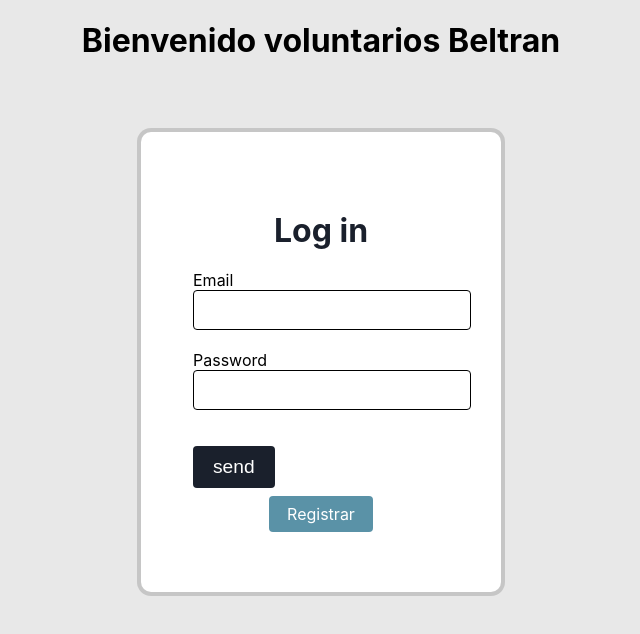
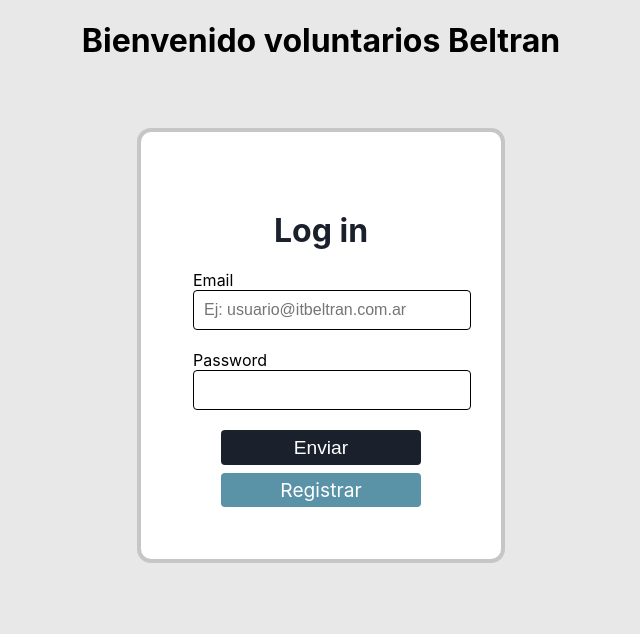
Before and after one commit to fer-peralta/ppiii-server, a React (Create React App) app in the folder client/: page / in a window 1280 px wide. Shown: the top 634 px of the page, without its empty margins (319-959 px from the left). Built offline with nearby package versions, Linux system fonts and the light colour scheme.

Commit message:
finish all session routes

```diff
--- a/client/src/App.js
+++ b/client/src/App.js
@@ -1,33 +1,30 @@
-import React from "react"
+import React from 'react'
 // import MainForm from './components/MainForm.js';
-import './App.css';
-import { QueryClientProvider, QueryClient } from 'react-query';
-import { ReactQueryDevtools } from 'react-query/devtools';
-import Login from "./components/Login/Login.js";
-import Register from "./components/Register/register";
-import Profile from "./components/UserProfile/USerProfile";
-import { BrowserRouter, Routes, Route } from "react-router-dom";
+import './App.css'
+import { QueryClientProvider, QueryClient } from 'react-query'
+import { ReactQueryDevtools } from 'react-query/devtools'
+import Login from './components/Login/Login.js'
+import Register from './components/Register/register'
+import Profile from './components/UserProfile/USerProfile'
+import Error404 from './components/Error404/Error404'
+import { BrowserRouter, Routes, Route } from 'react-router-dom'
 
+const queryClient = new QueryClient()
 
-const queryClient = new QueryClient();
-
-
-function App() {
-
+function App () {
   return (
     <BrowserRouter>
       <QueryClientProvider client={queryClient}>
-
         <Routes>
           <Route path='/' element={<Login />} />
           <Route path='/register' element={<Register />} />
           <Route path='/profile' element={<Profile />} />
-          <Route path='*' element={<h1>NOT FOUND !</h1>} />
+          <Route path='*' element={<Error404 />} />
         </Routes>
         <ReactQueryDevtools initialIsOpen={false} />
       </QueryClientProvider>
     </BrowserRouter>
-  );
+  )
 }
 
-export default App;
+export default App
--- /dev/null
+++ b/client/src/components/Error404/Error404.js
@@ -0,0 +1,27 @@
+import './Error404.css'
+import { useNavigate } from 'react-router-dom'
+
+const Error404 = () => {
+  //   const navigate = useNavigate()
+
+  //   const handleLogOut = async () => {
+  //     setLogout(true)
+  //   }
+
+  //   useEffect(() => {
+  //     if (logout === true) {
+  //       setTimeout(() => {
+  //         navigate('/')
+  //       }, '500')
+  //     }
+  //   }, [navigate, logout])
+
+  return (
+    <>
+      <h1>Error 404</h1>
+      <h2>Página no encontrada</h2>
+    </>
+  )
+}
+
+export default Error404
--- a/client/src/components/Login/Login.js
+++ b/client/src/components/Login/Login.js
@@ -1,11 +1,10 @@
 import { useState } from 'react'
-// import axios from 'axios'
 import './login.css'
 import { Link, Navigate } from 'react-router-dom'
-//mport Profile from '../UserProfile/USerProfile';
 import { redirect } from 'react-router-dom'
+import { config } from '../../config/config'
+
 const Login = () => {
-  // const [data, setdata] = useState({});
   const [miLogin, setMiLogin] = useState(false)
   const [email, setEmail] = useState('')
   const [password, setPassword] = useState('')
@@ -15,16 +14,10 @@ const Login = () => {
 
     try {
       const Post = { email, password }
-      const URL = 'http://localhost:8080/api/session/login'
+      const URL = `${config.REACT_APP_API_BASE_URL}session/login`
 
-      //   const response = () => {
-      //     const resp = axios
-      //       .post(URL, Post, {
-      //         headers: { 'Content-type': 'application/json' },
-      //         withCredentials: true
-      //       })
       const options = {
-        method: 'POST', // O 'PATCH' si corresponde
+        method: 'POST',
         body: JSON.stringify(Post),
         headers: {
           'Content-Type': 'application/json'
@@ -56,6 +49,7 @@ const Login = () => {
               type='email'
               name='email'
               value={email}
+              placeholder='Ej: usuario@itbeltran.com.ar'
               onChange={e => setEmail(e.target.value)}
             />
             <label className='label' htmlFor='password'>
@@ -68,11 +62,11 @@ const Login = () => {
               value={password}
               onChange={e => setPassword(e.target.value)}
             />
-            <button type='submit' className='submit'>
-              send
-            </button>
             <div className='botones'>
-              <Link to='/register' className='submitR'>
+              <button type='submit' className='login-btn'>
+                Enviar
+              </button>
+              <Link to='/register' className='register-btn'>
                 Registrar
               </Link>
             </div>
--- a/client/src/components/Login/login.css
+++ b/client/src/components/Login/login.css
@@ -15,7 +15,7 @@ form {
     max-width: 320px;
     width: 100%;
     background-color: #fff;
-    box-shadow: 0px 0px 0px 4px rgba(52, 52, 53, 0.185);
+    box-shadow: 0px 0px 0px 3px rgba(52, 52, 53, 0.185);
     border-radius: 10px;
 }
 
@@ -27,7 +27,7 @@ form {
 }
 
 .label {
-    color: rgb(0, 0, 0);
+    color: #1a202c;
     margin-bottom: 4px;
 }
 
@@ -39,7 +39,7 @@ form {
     font-size: 1rem;
     color: #4a5568;
     outline: none;
-    border: 1px solid black;
+    border: 1px solid #1a202c;
     border-radius: 4px;
     transition: all 0.2s ease-in-out;
 }
@@ -50,38 +50,43 @@ form {
 }
 
 
-.submit {
+.login-btn {
+    width: 200px;
+    height: 35.4px;
     text-decoration: none;
     margin-bottom: 0.5rem;
     background-color: #1a202c;
     color: #fff;
     border: none;
     border-radius: 4px;
-    padding: 10px 20px;
+    /* padding: 10px 20px; */
     font-size: 1.2rem;
     cursor: pointer;
     transition: all 0.2s ease-in-out;
 }
 
-.submit:hover {
+.login-btn:hover {
+    transition: 0.7s;
     background-color: #c9cfdc;
     color: #403f4b;
 }
 
-.submitR {
+.register-btn {
+    width: 190px;
+    text-align: center;
     text-decoration: none;
-    margin-bottom: 0.5rem;
     background-color: #5a92a7;
     color: #fff;
     border: none;
     border-radius: 4px;
-    padding: 8px 18px;
-    font-size: 1rem;
+    /* padding: 8px 18px; */
+    font-size: 1.2rem;
     cursor: pointer;
     transition: all 0.2s ease-in-out;
 }
 
-.submitR:hover {
+.register-btn:hover {
+    transition: 0.7s;
     background-color: #c9cfdc;
     color: #403f4b;
 }
@@ -90,4 +95,21 @@ form {
     display: flex;
     flex-direction: column;
     align-items: center;
+
 }
+
+.botones>button,
+a {
+    padding: 5px 5px;
+}
+
+@media only screen and (max-width: 400px) {
+    .contenedorLogin {
+        display: flex;
+        justify-content: center;
+    }
+
+    .botones {
+        margin-left: 2vh;
+    }
+}
--- a/client/src/components/Register/register.js
+++ b/client/src/components/Register/register.js
@@ -1,6 +1,7 @@
 import { useState } from 'react'
 import { Link, redirect } from 'react-router-dom'
 import '../Register/register.css'
+import { config } from '../../config/config'
 
 const Register = () => {
   const [email, setEmail] = useState('')
@@ -15,10 +16,10 @@ const Register = () => {
     e.preventDefault()
     try {
       const Post = { email, password, name, surname, adress, age, phone }
-            const URL = 'http://localhost:8080/api/session/signup'
+      const URL = `${config.REACT_APP_API_BASE_URL}session/signup`
 
       const options = {
-                method: 'POST', // O 'PATCH' si corresponde
+        method: 'POST',
         body: JSON.stringify(Post),
         headers: {
           'Content-Type': 'application/json'
@@ -29,7 +30,7 @@ const Register = () => {
         .then(resp => resp.json())
         .then(data => localStorage.setItem('token', data.access_token))
       redirect('http://localhost:8080/')
-            alert("Registro exitoso.")
+      alert('Registro exitoso.')
     } catch (error) {
       console.error(error)
     }
@@ -98,8 +99,8 @@ const Register = () => {
           <button type='submit' className='submit'>
             send
           </button>
-                    <Link to='/profile' className='submit'>
-                        Ingresar
+          <Link to='/' className='submit'>
+            Ir a Log in
           </Link>
         </form>
       </div>
--- a/client/src/components/UserProfile/USerProfile.js
+++ b/client/src/components/UserProfile/USerProfile.js
@@ -1,25 +1,28 @@
-import { useEffect } from 'react'
+import { useEffect, useState } from 'react'
 import './UserProfile.css'
 import { useQuery } from 'react-query'
-import { redirect } from 'react-router-dom'
+import { useNavigate } from 'react-router-dom'
+import { config } from '../../config/config'
 
 const Profile = () => {
+  const [logout, setLogout] = useState(false)
+  const navigate = useNavigate()
 
   const handleLogOut = async () => {
+    window.localStorage.removeItem('token')
+    setLogout(true)
+  }
 
-        window.localStorage.removeItem('token');
-        window.location.href = 'http://localhost:3000/';
+  useEffect(() => {
+    if (logout === true) {
+      setTimeout(() => {
+        navigate('/')
+      }, '500')
     }
-    // useEffect(() => {
-    //     handleLogOut()
-    // }, []);
+  }, [navigate, logout])
 
-
-    const url1 = 'http://localhost:8080/api/session/profile'
-
+  const URL = `${config.REACT_APP_API_BASE_URL}session/profile`
   const token = JSON.stringify(localStorage.getItem('token'))
-
-    console.log(token)
 
   const options = {
     method: 'GET',
@@ -31,7 +34,7 @@ const Profile = () => {
   }
 
   const getUsers = async () => {
-        const response = await fetch(url1, options)
+    const response = await fetch(URL, options)
     return response.json()
   }
   const { data, status } = useQuery('users', getUsers)
@@ -47,8 +50,13 @@ const Profile = () => {
   return (
     <div className='user'>
       <div className='right'>
-                <p>Bienvenido {data.User.email}</p>
-                <button onClick={handleLogOut} className='submitR'>Cerrar sesion</button>
+        <h1>Bienvenido a tu perfil</h1>
+        <h2>
+          {data.User.name} {data.User.surname}
+        </h2>
+        <button onClick={handleLogOut} className='submitR'>
+          Cerrar sesion
+        </button>
       </div>
     </div>
   )
--- a/client/src/config/config.js
+++ b/client/src/config/config.js
@@ -1,17 +1,9 @@
-const persistence = () => {
-    if (REACT_APP_API_MODE === "LOCAL") {
-        console.log("LOCAL mode selected")
-        return process.env.REACT_APP_API_BASE_URL_LOCAL
-    } else if (REACT_APP_API_MODE === "CLOUD") {
-        console.log("CLOUD mode selected")
-        return process.env.REACT_APP_API_BASE_URL_CLOUD
-    } else {
-        console.log("There's no mode selected, LOCAL was setted by default")
-        return process.env.REACT_APP_API_BASE_URL_LOCAL
-    }
+export const config = {
+  REACT_APP_API_MODE: process.env.REACT_APP_API_MODE,
+  REACT_APP_API_BASE_URL:
+    process.env.REACT_APP_API_MODE === 'LOCAL'
+      ? process.env.REACT_APP_API_BASE_URL_LOCAL
+      : process.env.REACT_APP_API_BASE_URL_CLOUD
 }
 
-export const config = {
-    REACT_APP_API_MODE: process.env.REACT_APP_API_MODE,
-    REACT_APP_API_BASE_URL: persistence()
-}
+console.log(config)
```
Also changed, not shown: client/src/components/Error404/Error404.css (added), client/src/logo.svg (deleted), 1 other file (tests, documents, lock files or other folders). Lines whose indentation alone changed are shown as unchanged.
